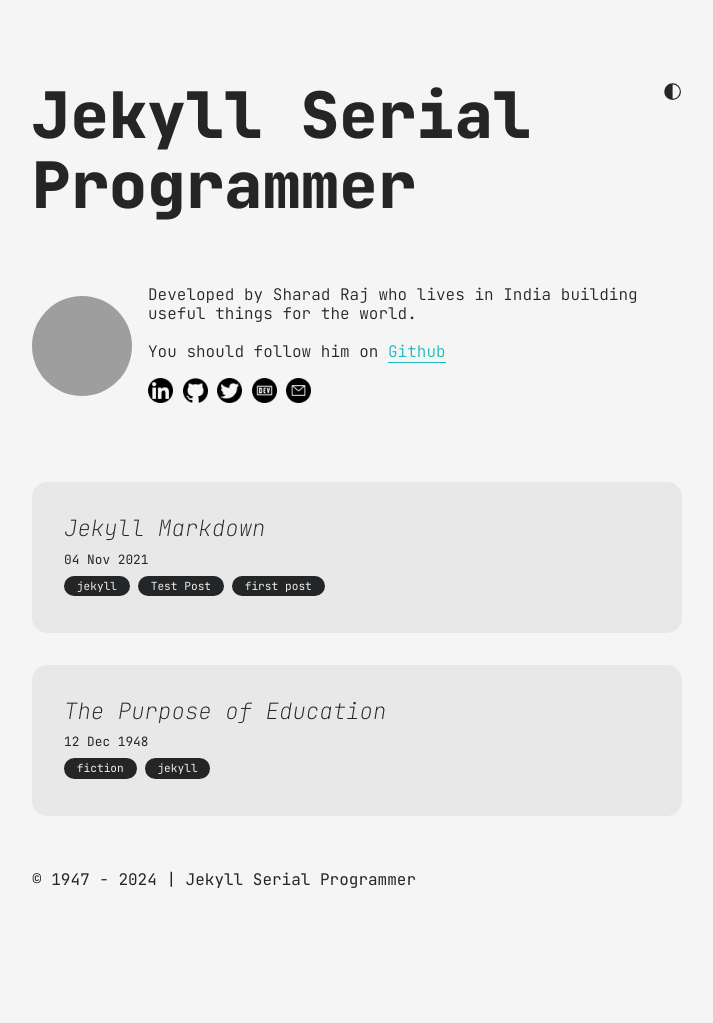
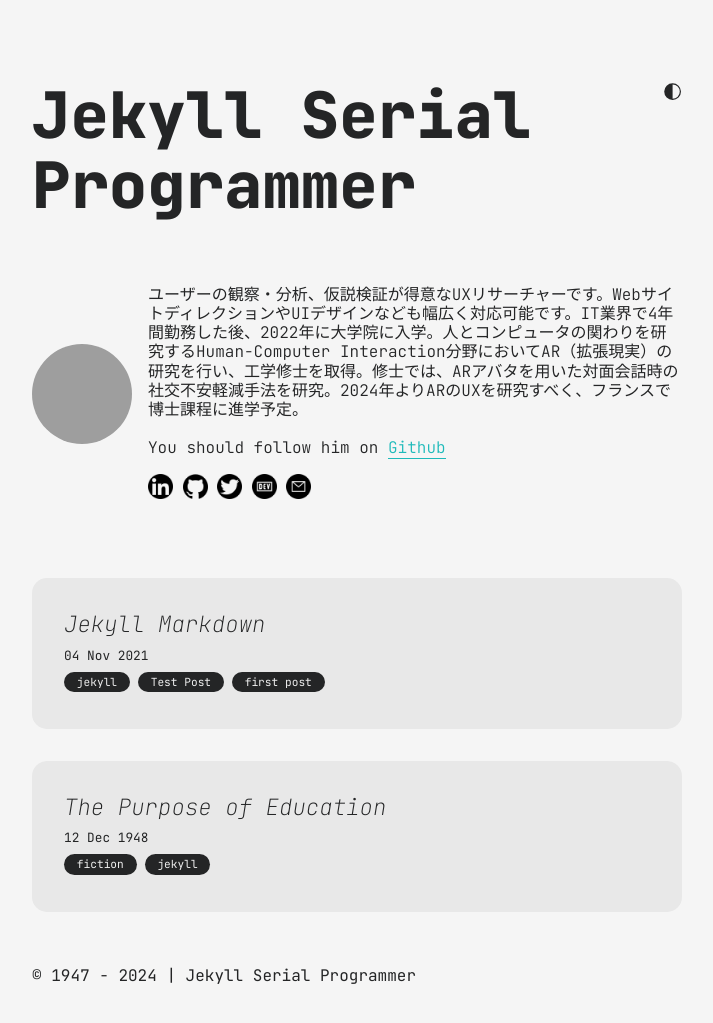
Before and after one commit to juri-ynym/portfolio, a Jekyll site: the page built from index.md, in a window 1280 px wide, cut to the strip 0-1040 px from the top of the page. Shown: the top 1023 px of the strip, without its empty margins (283-996 px from the left). Built offline with Jekyll 4.4.1, drawn with Linux system fonts in a browser that asks for light colours; before the commit the page ends 944 px from its top, so only the background shows below that; grey boxes are pictures that could not be loaded.

Commit message:
no message

```diff
--- a/_data/author.yml
+++ b/_data/author.yml
@@ -1,8 +1,8 @@
-name: Sharad Raj
+name: Juri YONEYAMA
 dp: https://avatars2.githubusercontent.com/u/36638057?s=460&u=0cbe4fd6b5a3655d91b3eb86db834d0829a0c086&v=4
 description: "
   <p>
-    Developed by Sharad Raj who lives in India building useful things for the world.
+    ユーザーの観察・分析、仮説検証が得意なUXリサーチャーです。WebサイトディレクションやUIデザインなども幅広く対応可能です。IT業界で4年間勤務した後、2022年に大学院に入学。人とコンピュータの関わりを研究するHuman-Computer Interaction分野においてAR（拡張現実）の研究を行い、工学修士を取得。修士では、ARアバタを用いた対面会話時の社交不安軽減手法を研究。2024年よりARのUXを研究すべく、フランスで博士課程に進学予定。
   </p>
   <br/>
   <p>
```
